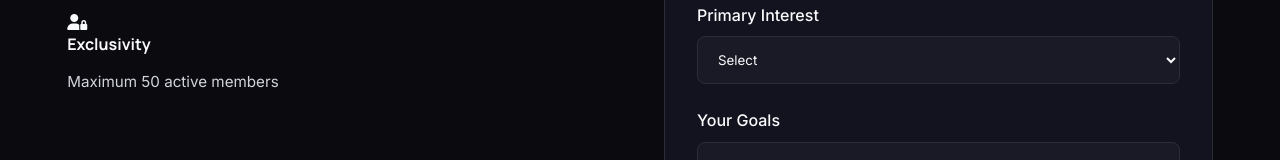
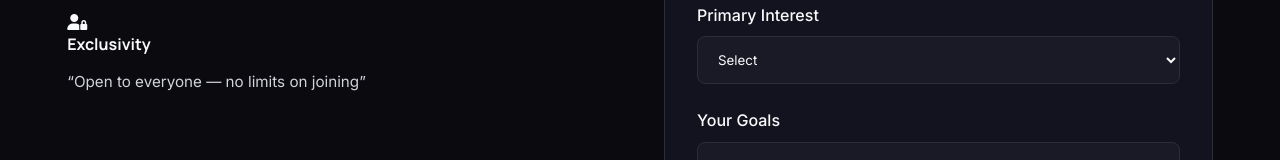
Before and after one commit to vladavetisian/Elite_Circle_Club, a plain HTML site: page index.html in a window 1280 px wide. Shown: the part 3719-3879 px from the top of the page. Drawn offline with Linux system fonts and the light colour scheme.

Commit message:
Update index.html

```diff
--- a/index.html
+++ b/index.html
@@ -289,7 +289,8 @@
                     <h3>Contact Information</h3>
                     <div class="contact-detail"><div class="contact-icon"><i class="fas fa-map-marker-alt"></i></div><div><h4>Location</h4><p>Los Angeles</p></div></div>
                     <div class="contact-detail"><div class="contact-icon"><i class="fas fa-clock"></i></div><div><h4>Availability</h4><p>By appointment only</p></div></div>
-                    <div class="contact-detail"><div class="contact-icon"><i class="fas fa-user-lock"></i></div><div><h4>Exclusivity</h4><p>Maximum 50 active members</p></div></div>
+                    <div class="contact-detail"><div class="contact-icon"><i class="fas fa-user-lock"></i></div><div><h4>Exclusivity</h4><p>“Open to everyone — no limits on joining”
+</p></div></div>
                 </div>
                 <div class="contact-form fade-in">
                     <form id="contactForm">
```
